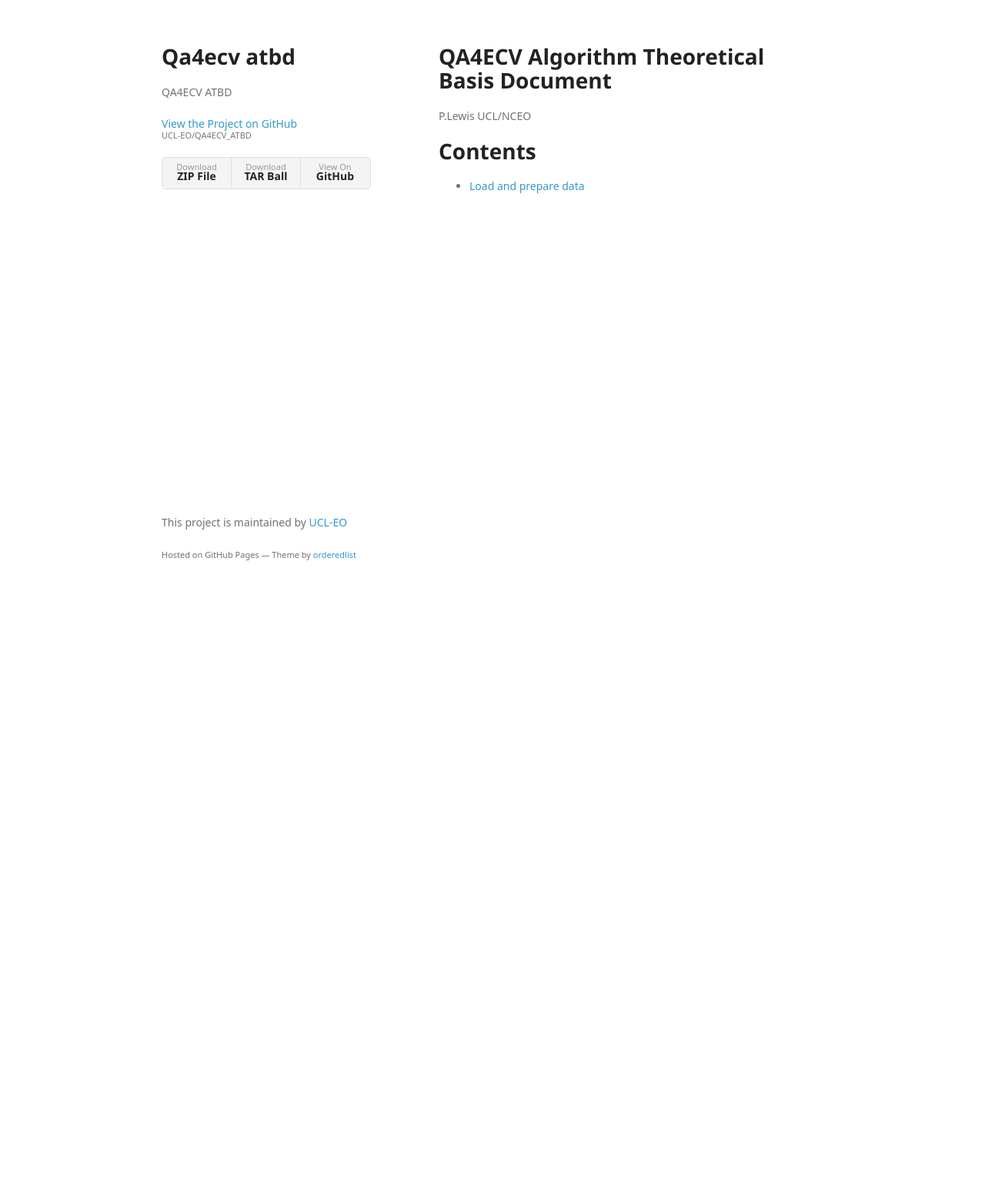
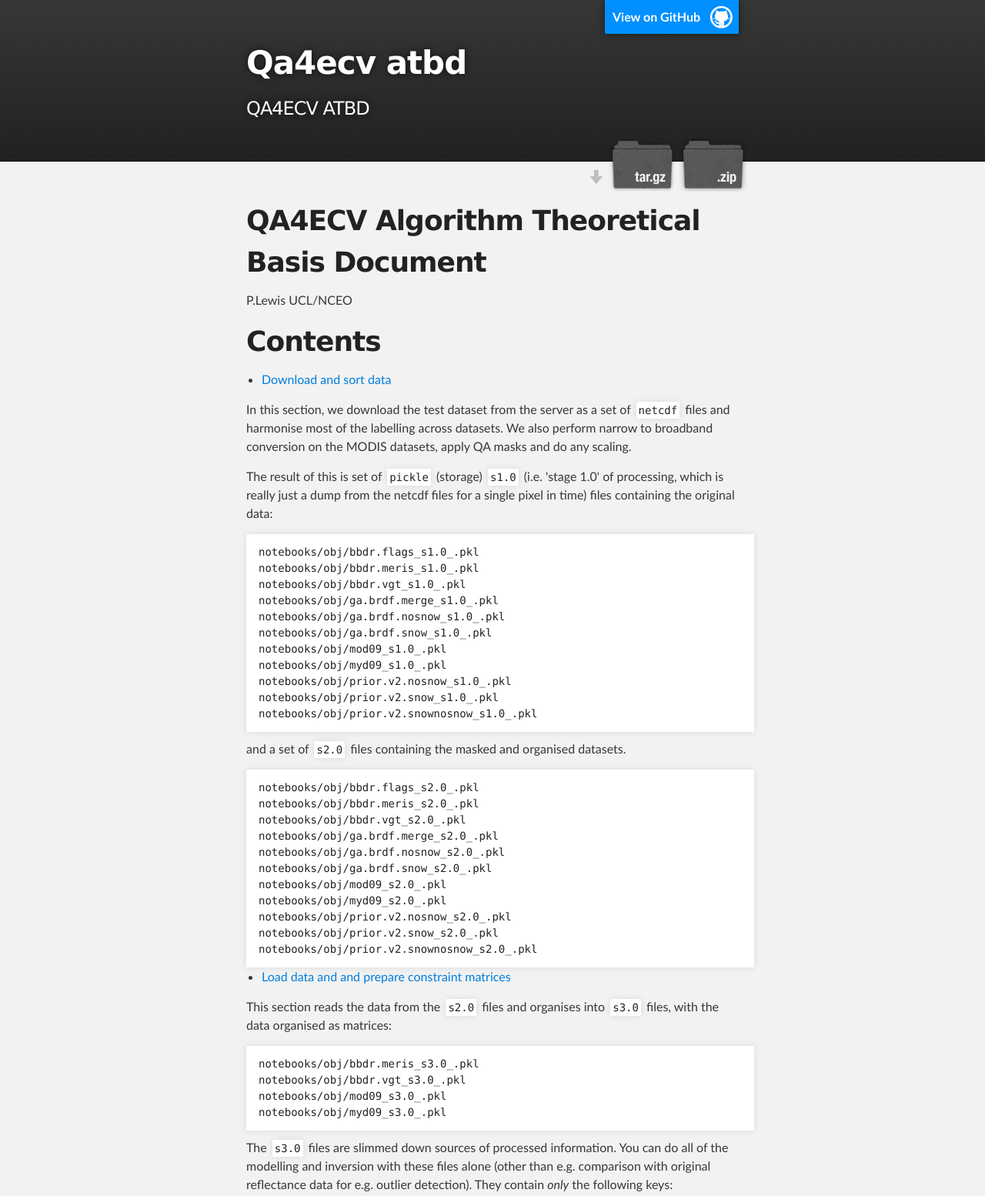
Before and after one commit to UCL-EO/QA4ECV_ATBD, a plain HTML site: page index.html in a window 1280 px wide. Shown: the top 1554 px of the page at 77% size. Before the commit the page ends 800 px from the top, so only its background shows below. Drawn offline with Linux system fonts and the light colour scheme; a web font is replaced by a local one.

Commit message:
Create gh-pages branch via GitHub

```diff
--- a/index.html
+++ b/index.html
@@ -1,33 +1,36 @@
-<!doctype html>
+<!DOCTYPE html>
 <html>
+
   <head>
-    <meta charset="utf-8">
+    <meta charset='utf-8'>
     <meta http-equiv="X-UA-Compatible" content="chrome=1">
-    <title>Qa4ecv atbd by UCL-EO</title>
+    <meta name="description" content="Qa4ecv atbd : QA4ECV ATBD">
 
-    <link rel="stylesheet" href="stylesheets/styles.css">
-    <link rel="stylesheet" href="stylesheets/github-light.css">
-    <meta name="viewport" content="width=device-width">
-    <!--[if lt IE 9]>
-    <script src="//html5shiv.googlecode.com/svn/trunk/html5.js"></script>
-    <![endif]-->
+    <link rel="stylesheet" type="text/css" media="screen" href="stylesheets/stylesheet.css">
+
+    <title>Qa4ecv atbd</title>
   </head>
+
   <body>
-    <div class="wrapper">
-      <header>
-        <h1>Qa4ecv atbd</h1>
-        <p>QA4ECV ATBD</p>
 
-        <p class="view"><a href="https://github.com/UCL-EO/QA4ECV_ATBD">View the Project on GitHub <small>UCL-EO/QA4ECV_ATBD</small></a></p>
+    <!-- HEADER -->
+    <div id="header_wrap" class="outer">
+        <header class="inner">
+          <a id="forkme_banner" href="https://github.com/UCL-EO/QA4ECV_ATBD">View on GitHub</a>
 
+          <h1 id="project_title">Qa4ecv atbd</h1>
+          <h2 id="project_tagline">QA4ECV ATBD</h2>
 
-        <ul>
-          <li><a href="https://github.com/UCL-EO/QA4ECV_ATBD/zipball/master">Download <strong>ZIP File</strong></a></li>
-          <li><a href="https://github.com/UCL-EO/QA4ECV_ATBD/tarball/master">Download <strong>TAR Ball</strong></a></li>
-          <li><a href="https://github.com/UCL-EO/QA4ECV_ATBD">View On <strong>GitHub</strong></a></li>
-        </ul>
-      </header>
-      <section>
+            <section id="downloads">
+              <a class="zip_download_link" href="https://github.com/UCL-EO/QA4ECV_ATBD/zipball/master">Download this project as a .zip file</a>
+              <a class="tar_download_link" href="https://github.com/UCL-EO/QA4ECV_ATBD/tarball/master">Download this project as a tar.gz file</a>
+            </section>
+        </header>
+    </div>
+
+    <!-- MAIN CONTENT -->
+    <div id="main_content_wrap" class="outer">
+      <section id="main_content" class="inner">
         <h1>
 <a id="qa4ecv-algorithm-theoretical-basis-document" class="anchor" href="#qa4ecv-algorithm-theoretical-basis-document" aria-hidden="true"><span aria-hidden="true" class="octicon octicon-link"></span></a>QA4ECV Algorithm Theoretical Basis Document</h1>
 
@@ -37,15 +40,85 @@
 <a id="contents" class="anchor" href="#contents" aria-hidden="true"><span aria-hidden="true" class="octicon octicon-link"></span></a>Contents</h1>
 
 <ul>
-<li><a href="https://github.com/UCL-EO/QA4ECV_ATBD/blob/master/notebooks/Load%20data.ipynb">Load and prepare data</a></li>
+<li><a href="notebooks/Get%20data.ipynb">Download and sort data</a></li>
 </ul>
+
+<p>In this section, we download the test dataset from the server as a set of <code>netcdf</code> files and harmonise most of the labelling across datasets. We also perform narrow to broadband conversion on the MODIS datasets, apply QA masks and do any scaling. </p>
+
+<p>The result of this is set of <code>pickle</code> (storage) <code>s1.0</code> (i.e. 'stage 1.0' of processing, which is really just a dump from the netcdf files for a single pixel in time) files containing the original data:</p>
+
+<pre><code>notebooks/obj/bbdr.flags_s1.0_.pkl
+notebooks/obj/bbdr.meris_s1.0_.pkl
+notebooks/obj/bbdr.vgt_s1.0_.pkl
+notebooks/obj/ga.brdf.merge_s1.0_.pkl
+notebooks/obj/ga.brdf.nosnow_s1.0_.pkl
+notebooks/obj/ga.brdf.snow_s1.0_.pkl
+notebooks/obj/mod09_s1.0_.pkl
+notebooks/obj/myd09_s1.0_.pkl
+notebooks/obj/prior.v2.nosnow_s1.0_.pkl
+notebooks/obj/prior.v2.snow_s1.0_.pkl
+notebooks/obj/prior.v2.snownosnow_s1.0_.pkl
+</code></pre>
+
+<p>and a set of <code>s2.0</code> files containing the masked and organised datasets.</p>
+
+<pre><code>notebooks/obj/bbdr.flags_s2.0_.pkl
+notebooks/obj/bbdr.meris_s2.0_.pkl
+notebooks/obj/bbdr.vgt_s2.0_.pkl
+notebooks/obj/ga.brdf.merge_s2.0_.pkl
+notebooks/obj/ga.brdf.nosnow_s2.0_.pkl
+notebooks/obj/ga.brdf.snow_s2.0_.pkl
+notebooks/obj/mod09_s2.0_.pkl
+notebooks/obj/myd09_s2.0_.pkl
+notebooks/obj/prior.v2.nosnow_s2.0_.pkl
+notebooks/obj/prior.v2.snow_s2.0_.pkl
+notebooks/obj/prior.v2.snownosnow_s2.0_.pkl
+</code></pre>
+
+<ul>
+<li><a href="notebooks/Load%20data.ipynb">Load data and and prepare constraint matrices</a></li>
+</ul>
+
+<p>This section reads the data from the <code>s2.0</code> files and organises into <code>s3.0</code> files, with the data organised as matrices:</p>
+
+<pre><code>notebooks/obj/bbdr.meris_s3.0_.pkl
+notebooks/obj/bbdr.vgt_s3.0_.pkl
+notebooks/obj/mod09_s3.0_.pkl
+notebooks/obj/myd09_s3.0_.pkl
+</code></pre>
+
+<p>The <code>s3.0</code> files are slimmed down sources of processed information. You can do all of the modelling and inversion with these files alone (other than e.g. comparison with original reflectance data for e.g. outlier detection). They contain <em>only</em> the following keys:</p>
+
+<pre><code>['kernels', 'weight', 'idoy', 'doy', 'refl', 'year', 'date']
+</code></pre>
+
+<p>which is the critical information for modelling organised appropriately.</p>
+
+<p>In this section, we also prepare matrices for other constraints we might want and the <code>A</code> and <code>b</code> matrices (full size, sparse representations). At present, these (<code>Ab</code> files) are:</p>
+
+<pre><code>notebooks/obj/D1_Ab_.pkl
+notebooks/obj/D365_Ab_.pkl
+notebooks/obj/bbdr.meris_Ab_.pkl
+notebooks/obj/bbdr.vgt_Ab_.pkl
+notebooks/obj/myd09_Ab_.pkl
+notebooks/obj/mod09_Ab_.pkl
+notebooks/obj/prior.v2.nosnow_Ab_.pkl
+notebooks/obj/prior.v2.snow_Ab_.pkl
+</code></pre>
+
+<p>The files <code>D1_Ab</code> and <code>D365_Ab</code> contain differential constraint (sparse) matrices for imposing smoothness in time.</p>
       </section>
-      <footer>
-        <p>This project is maintained by <a href="https://github.com/UCL-EO">UCL-EO</a></p>
-        <p><small>Hosted on GitHub Pages &mdash; Theme by <a href="https://github.com/orderedlist">orderedlist</a></small></p>
+    </div>
+
+    <!-- FOOTER  -->
+    <div id="footer_wrap" class="outer">
+      <footer class="inner">
+        <p class="copyright">Qa4ecv atbd maintained by <a href="https://github.com/UCL-EO">UCL-EO</a></p>
+        <p>Published with <a href="https://pages.github.com">GitHub Pages</a></p>
       </footer>
     </div>
-    <script src="javascripts/scale.fix.js"></script>
+
+
 
   </body>
 </html>
```
Also changed, not shown: params.json (+1 -1 lines).
